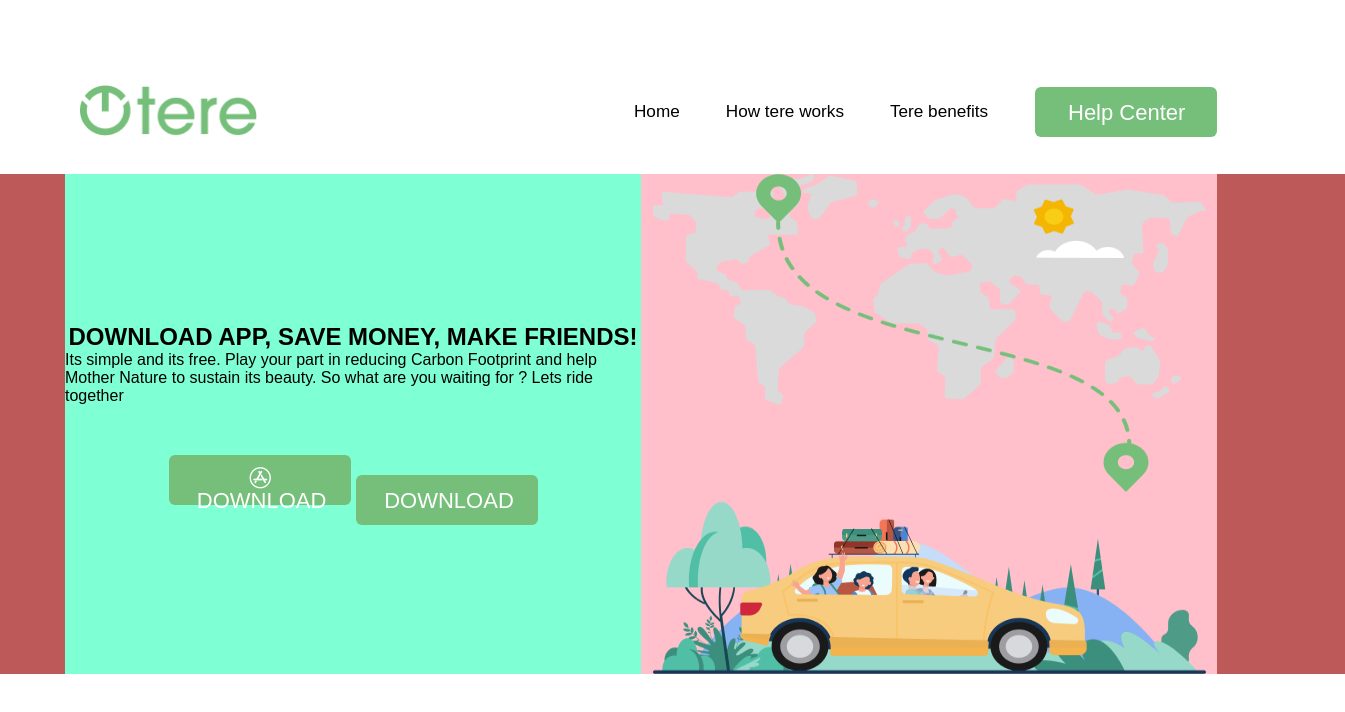
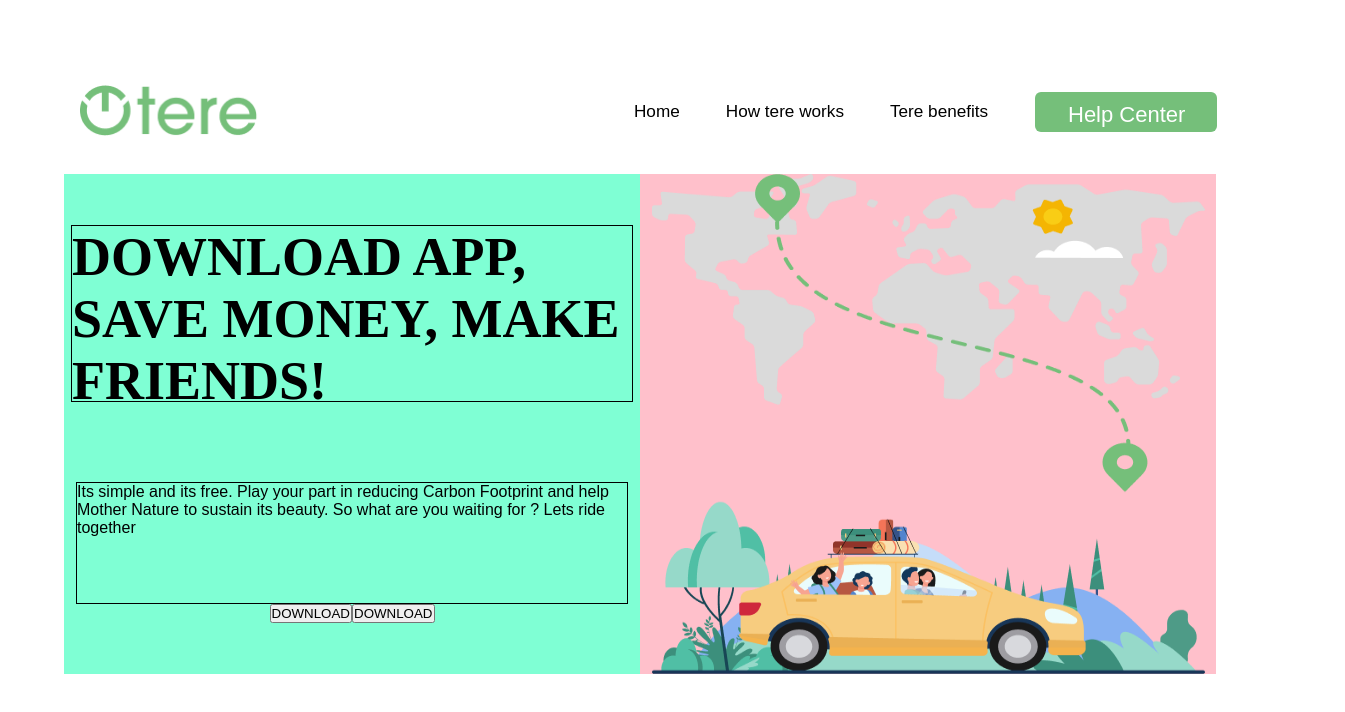
Before and after one commit to muhammad-sohail-raza/smit-css-project8-Ride-Sharing-Web, a plain HTML site: page index.html in a window 1280 px wide. Shown: the whole page, 1345 px wide, since content can reach past the window. Drawn offline with Linux system fonts and the light colour scheme; a web font is replaced by a local one.

Commit message:
updated code

```diff
--- a/index.html
+++ b/index.html
@@ -28,8 +28,8 @@
                     <li><a href="#">How tere works</a></li>
                     <li><a href="#">Tere benefits</a></li>
                 </ul>
-                <button>Help Center</button>
-                <span><i class="fa-solid fa-bars"></i></span>
+                <button class="green-btn">Help Center</button>
+                <!-- <span><i class="fa-solid fa-bars"></i></span> -->
             </div>
 
         </nav>
@@ -40,22 +40,27 @@
 
     <!-- hero section html start -->
 
-     <section class="hero-section">
+    <section class="hero-section">
 
       <div class="hero-section-text">
+       <div class="heading">
         <h2>DOWNLOAD APP, SAVE MONEY, MAKE FRIENDS!</h2>
+       </div>
+
+       <div class="paragraph">
         <p>
           Its simple and its free. Play your part in reducing Carbon Footprint
           and help Mother Nature to sustain its beauty. So what are you waiting
           for ? Lets ride together
         </p>
+       </div>
 
-        <div>
-          <button class="black-btn">
-            <i class="fa-brands fa-app-store"></i>
-            <span> DOWNLOAD </span>
-          </button>
-          <button class="black-btn">DOWNLOAD</button>
+        <div class="black-btn">
+        <button>
+        <!-- <i class="fa-brands fa-app-store"></i> -->
+        <span> DOWNLOAD </span>
+        </button>
+        <button>DOWNLOAD</button>
         </div>
 
       </div>
--- a/style.css
+++ b/style.css
@@ -58,9 +58,9 @@ nav img {
     line-height: 100%;
 }
 
-button {
+.green-btn {
     width: 182px;
-    height: 50px;
+    height: 40px;
     border: none;
     border-radius: 5.95px;
     margin-top: 50px;
@@ -85,12 +85,13 @@ button {
 
 .hero-section {
     width: 100%;
-    height: 500px;
+    /* height: 500px; */
     display: flex;
     flex-wrap: wrap;
-    background-color: rgb(190, 89, 89);
-    padding-left: 65px;
+    justify-content: center;
 }
+
+
 
 .hero-section-text {
     display: flex;
@@ -116,3 +117,30 @@ button {
     height: 500px;
 
 }
+
+.black-btn{
+    display: flex;
+
+}
+
+.heading{
+    width: 560px;
+    height: 175px;
+    border: 1px solid black;
+    margin-bottom: 80px;
+    margin-left: 0px;
+}
+
+.heading h2{
+     font-family: Gilroy;
+     font-weight: 800px;
+     font-style: ExtraBold;
+     font-size: 54px;
+}
+
+
+.paragraph{
+    width: 550px;
+    height: 120px;
+    border: 1px solid black;
+}
```
